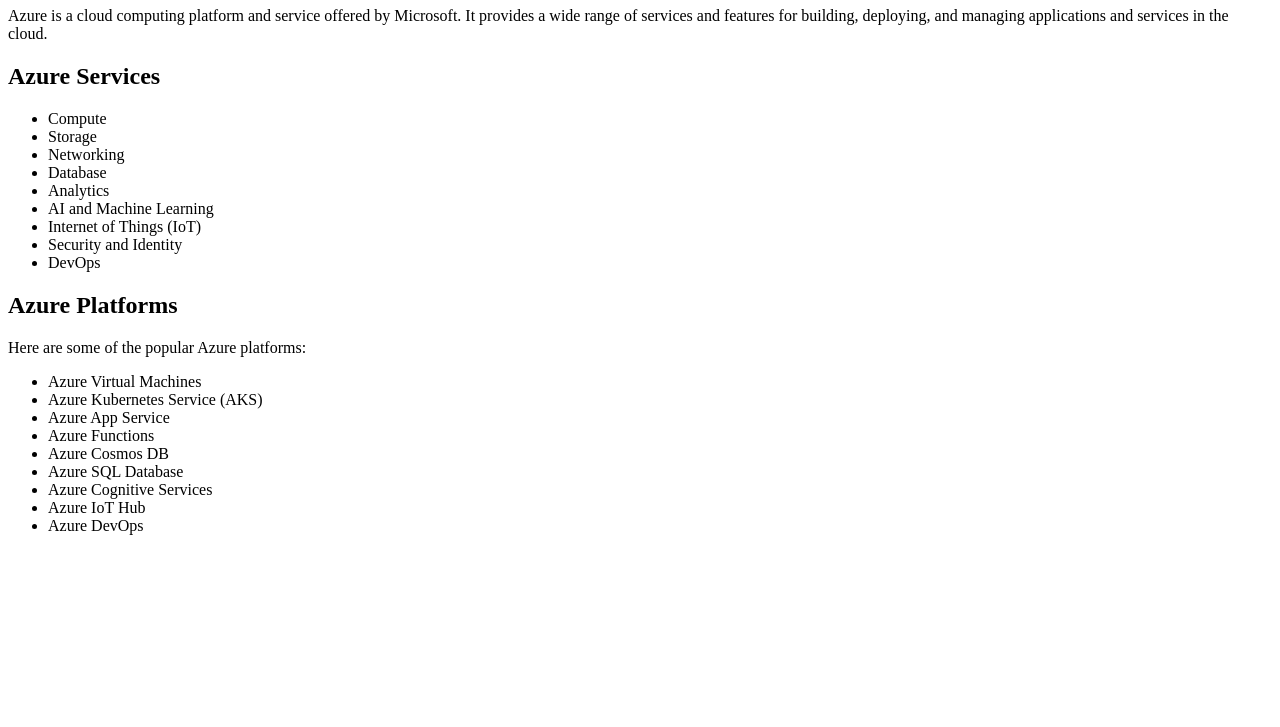
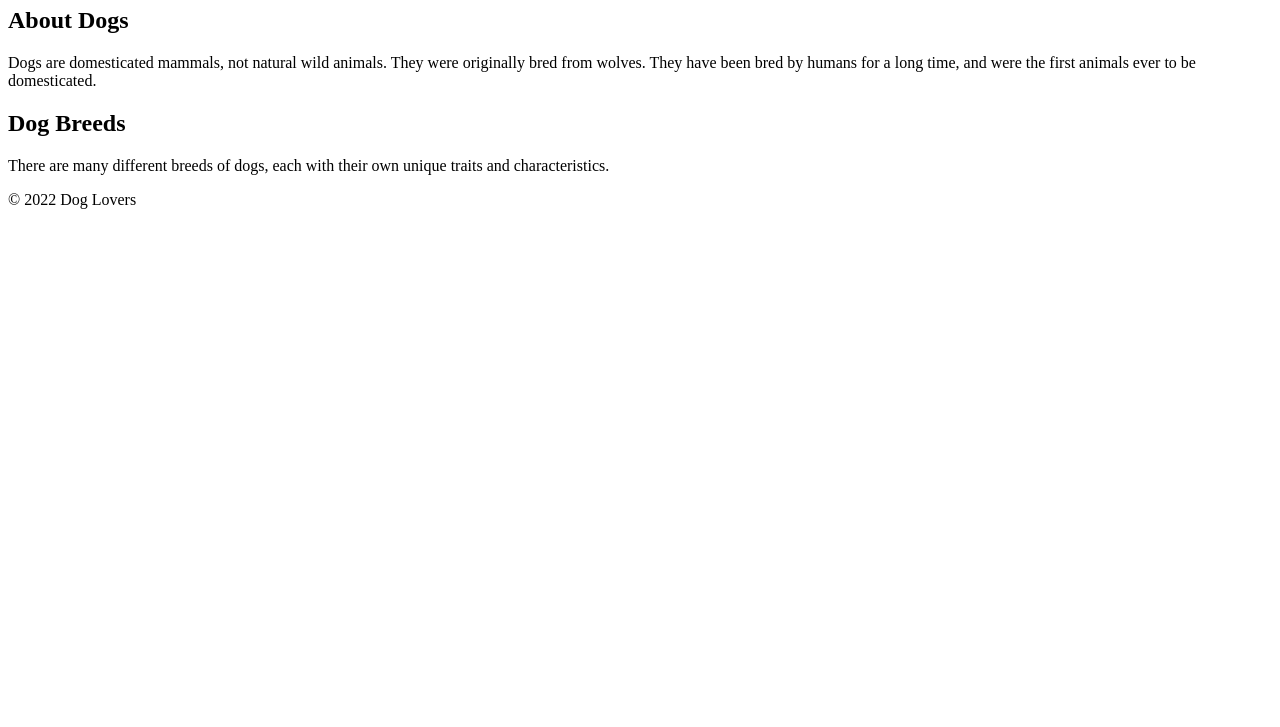
Before and after one commit to hungovercoders/template.azure.terraform, a plain HTML site: page index.html in a window 1280 px wide. Shown: the part 73-800 px from the top of the page. Drawn offline with Linux system fonts and the light colour scheme.

Commit message:
Update index.html with Dog Lovers content

```diff
--- a/index.html
+++ b/index.html
@@ -1,37 +1,26 @@
-<!-- FILEPATH: /workspaces/template.azure.terraform/index.html -->
-
 <!DOCTYPE html>
-<html>
-  <head>
-    <title>Azure Platforms Test Page</title>
-  </head>
-  <body>
-    <h1>Azure Platforms</h1>
-    <p>Azure is a cloud computing platform and service offered by Microsoft. It provides a wide range of services and features for building, deploying, and managing applications and services in the cloud.</p>
-    <h2>Azure Services</h2>
-    <ul>
-      <li>Compute</li>
-      <li>Storage</li>
-      <li>Networking</li>
-      <li>Database</li>
-      <li>Analytics</li>
-      <li>AI and Machine Learning</li>
-      <li>Internet of Things (IoT)</li>
-      <li>Security and Identity</li>
-      <li>DevOps</li>
-    </ul>
-    <h2>Azure Platforms</h2>
-    <p>Here are some of the popular Azure platforms:</p>
-    <ul>
-      <li>Azure Virtual Machines</li>
-      <li>Azure Kubernetes Service (AKS)</li>
-      <li>Azure App Service</li>
-      <li>Azure Functions</li>
-      <li>Azure Cosmos DB</li>
-      <li>Azure SQL Database</li>
-      <li>Azure Cognitive Services</li>
-      <li>Azure IoT Hub</li>
-      <li>Azure DevOps</li>
-    </ul>
-  </body>
+<html lang="en">
+<head>
+  <meta charset="UTF-8">
+  <meta name="viewport" content="width=device-width, initial-scale=1.0">
+  <title>Dog Lovers</title>
+</head>
+<body>
+  <header>
+    <h1>Welcome to Dog Lovers!</h1>
+  </header>
+  <main>
+    <section>
+      <h2>About Dogs</h2>
+      <p>Dogs are domesticated mammals, not natural wild animals. They were originally bred from wolves. They have been bred by humans for a long time, and were the first animals ever to be domesticated.</p>
+    </section>
+    <section>
+      <h2>Dog Breeds</h2>
+      <p>There are many different breeds of dogs, each with their own unique traits and characteristics.</p>
+    </section>
+  </main>
+  <footer>
+    <p>© 2022 Dog Lovers</p>
+  </footer>
+</body>
 </html>
```
